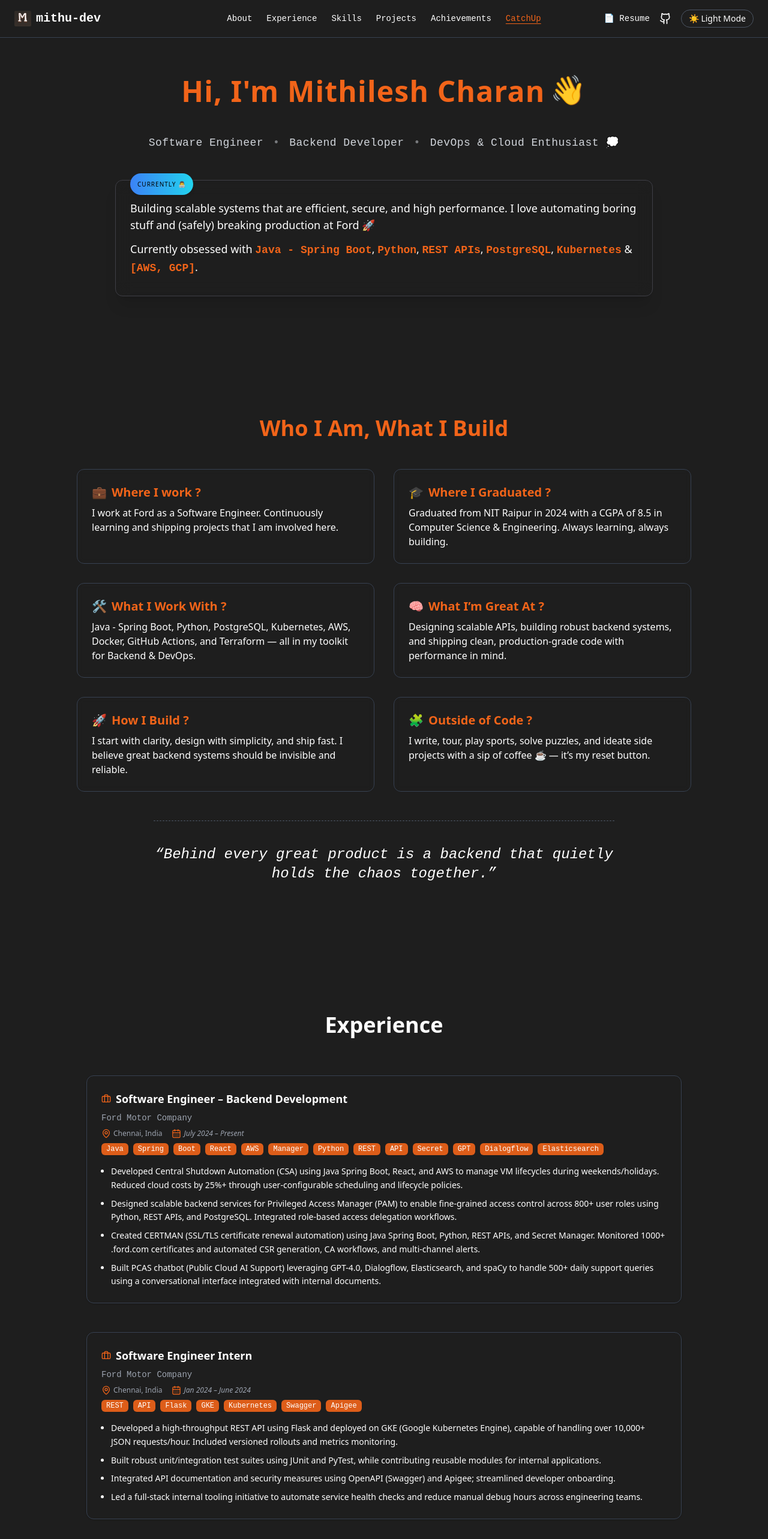
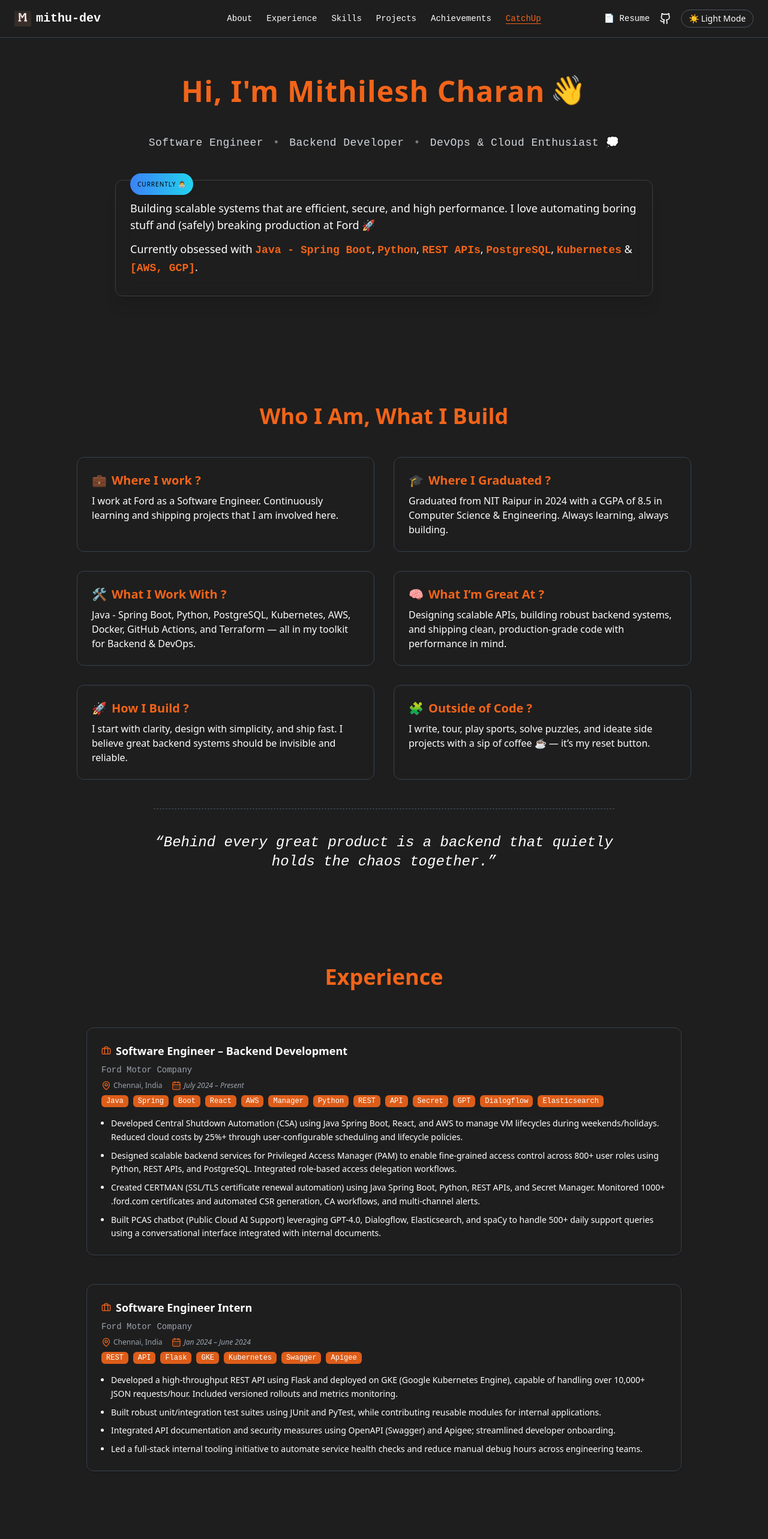
Before and after one commit to mitthhuu3110/mitthhuu3110.github.io, a Next.js app in the folder my-portfolio/: page / in a window 1280 px wide. Shown: the top 2566 px of the page at 60% size. Built offline with nearby package versions, Linux system fonts and the light colour scheme.

Commit message:
fixed padding

```diff
--- a/my-portfolio/components/About.tsx
+++ b/my-portfolio/components/About.tsx
@@ -45,7 +45,7 @@ export default function About() {
   return (
     <section
       id="about"
-      className="w-full flex flex-col items-center justify-center py-10 px-6 text-[color:var(--base)]"
+      className="w-full flex flex-col items-center justify-center py-5 px-6 text-[color:var(--base)]"
     >
       <div className="max-w-5xl w-full flex flex-col items-center text-center space-y-12">
         {/* Heading */}
@@ -54,7 +54,7 @@ export default function About() {
           whileInView={{ opacity: 1, y: 0 }}
           transition={{ duration: 0.5 }}
           viewport={{ once: true }}
-          className="text-3xl sm:text-4xl font-extrabold text-brand-orange"
+          className="text-3xl sm:text-4xl font-bold text-brand-orange"
         >
           Who I Am, What I Build
         </motion.h2>
--- a/my-portfolio/components/Achievements.tsx
+++ b/my-portfolio/components/Achievements.tsx
@@ -8,7 +8,7 @@ export default function Achievements() {
   return (
     <section
       id="achievements"
-      className="w-full flex flex-col items-center justify-center py-20 px-6 sm:px-10 md:px-16 text-[color:var(--base)]"
+      className="w-full flex flex-col items-center justify-center py-10 px-6 sm:px-10 md:px-16 text-[color:var(--base)]"
     >
       <div className="max-w-3xl w-full text-center">
         <motion.h2
--- a/my-portfolio/components/Experience.tsx
+++ b/my-portfolio/components/Experience.tsx
@@ -7,9 +7,9 @@ export default function ExperienceSection() {
   return (
     <section
       id="experience"
-      className="relative w-full py-20 bg-bg text-[color:var(--base)]"
+      className="relative w-full py-10 bg-bg text-[color:var(--base)]"
     >
-      <h2 className="text-3xl sm:text-4xl font-bold font-sans mb-16 text-center z-10 relative">
+      <h2 className="text-3xl sm:text-4xl font-bold font-sans mb-16 text-center z-10 relative text-brand-orange">
         Experience
       </h2>
 
--- a/my-portfolio/components/Projects.tsx
+++ b/my-portfolio/components/Projects.tsx
@@ -9,7 +9,7 @@ export default function Projects() {
   return (
     <section
       id="projects"
-      className="w-full flex flex-col items-center justify-center py-24 px-6 sm:px-10 md:px-16 text-[color:var(--base)]"
+      className="w-full flex flex-col items-center justify-center py-10 px-6 sm:px-10 md:px-16 text-[color:var(--base)]"
     >
       <div className="max-w-4xl w-full flex flex-col items-center text-center space-y-12">
         <motion.h2
--- a/my-portfolio/components/Skills.tsx
+++ b/my-portfolio/components/Skills.tsx
@@ -64,7 +64,7 @@ export default function Skills() {
   return (
     <motion.section
       id="skills"
-      className="w-full flex flex-col items-center justify-center py-20 px-4 sm:px-8 md:px-16 text-[color:var(--base)]"
+      className="w-full flex flex-col items-center justify-center py-10 px-4 sm:px-8 md:px-16 text-[color:var(--base)]"
       initial={{ opacity: 0, y: 30 }}
       whileInView={{ opacity: 1, y: 0 }}
       transition={{ duration: 0.6, ease: 'easeOut' }}
--- a/my-portfolio/components/catchup.tsx
+++ b/my-portfolio/components/catchup.tsx
@@ -27,7 +27,7 @@ export default function CatchUp() {
   return (
     <motion.section
       id="catchup"
-      className="w-full flex flex-col items-center justify-center py-20 px-6 sm:px-10 md:px-16 text-[color:var(--base)]"
+      className="w-full flex flex-col items-center justify-center py-10 px-6 sm:px-10 md:px-16 text-[color:var(--base)]"
       initial={{ opacity: 0, y: 50 }}
       whileInView={{ opacity: 1, y: 0 }}
       transition={{ duration: 0.6, ease: 'easeOut' }}
```
